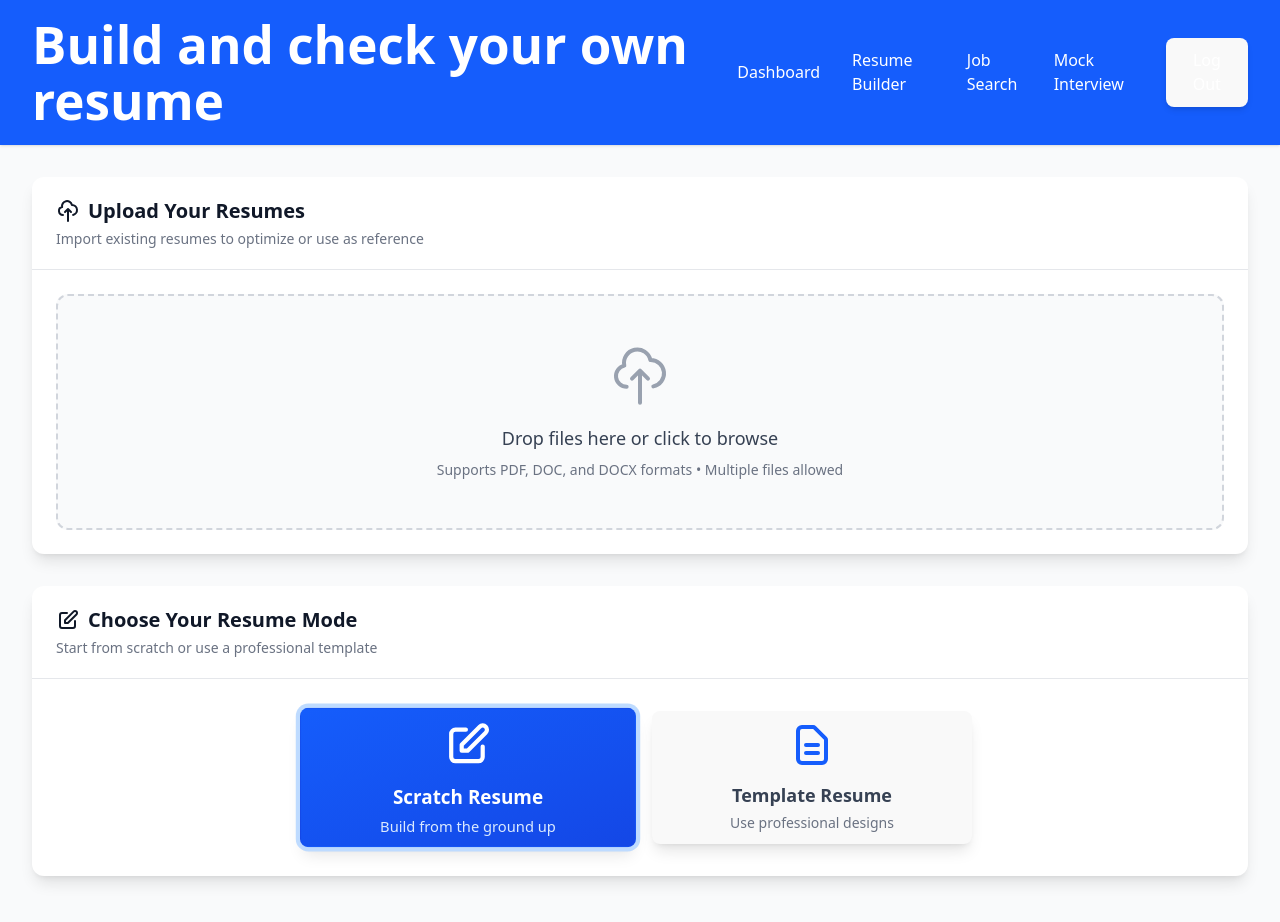
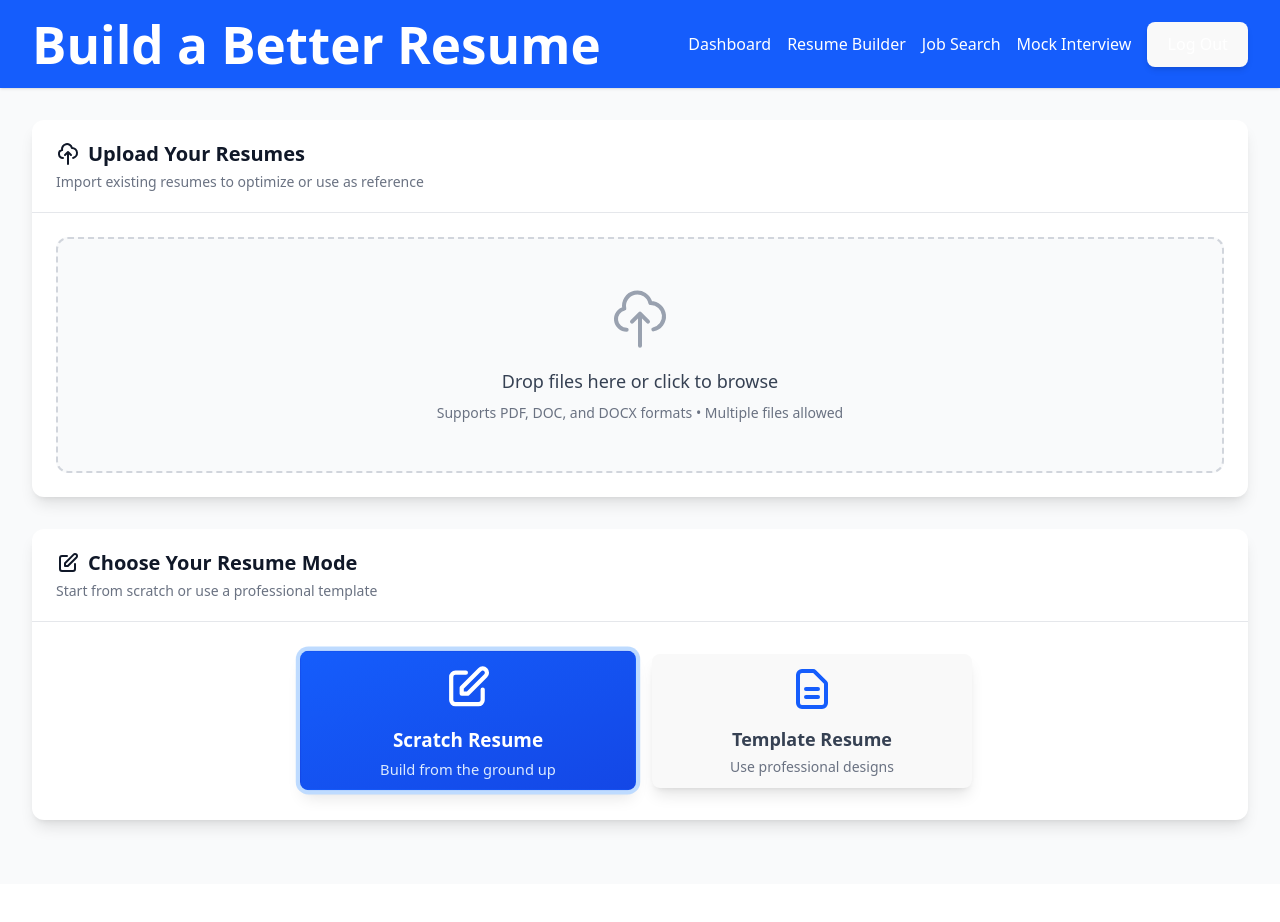
Before and after one commit to maitke01/ai-mock-interview, a React (Vite) app in the folder packages/app/: page /resume in a window 1280 px wide. Shown: the top 922 px of the page. After the commit the page ends 884 px from the top, so only its background shows below. Built offline with nearby package versions, Linux system fonts and the light colour scheme.

Commit message:
Fixed header and buttons arrangements

```diff
--- a/packages/app/src/components/Dashboard.tsx
+++ b/packages/app/src/components/Dashboard.tsx
@@ -174,7 +174,8 @@ const Dashboard: React.FC = () => {
       <div className='max-w-7xl mx-auto py-6 sm:px-6 lg:px-8'>
         <div className='px-4 py-6 sm:px-0'>
           <div className='mb-8'>
-            <h2 className='text-3xl font-bold text-gray-900 dark:text-white mb-2'>Welcome</h2>
+            <h2 className='text-3xl font-bold text-gray-900 dark:text-white mb-2'>Welcome!
+            </h2>
             <p className='text-gray-600 dark:text-gray-400'>
               You have {scheduledInterviews.length} scheduled interview{scheduledInterviews.length !== 1 ? 's' : ''}
               {' '}
--- a/packages/app/src/components/Header.tsx
+++ b/packages/app/src/components/Header.tsx
@@ -12,20 +12,20 @@ const Header: React.FC<HeaderProps> = ({ title = 'AI Resume & Interview Trainer'
     <div className='bg-blue-600 dark:bg-blue-800 shadow-sm'>
       <div className='max-w-7xl mx-auto px-4 sm:px-6 lg:px-8'>
         <div className='flex justify-between items-center py-4'>
-          <div>
+          <div className="flex-1 min-w-0">
             <h1 className='text-2xl font-bold text-white'>{title}</h1>
           </div>
-          <nav className='flex items-center space-x-8'>
-            <a href='#' className='font-bold hover:text-blue-200 font-medium' style={{ color: 'white' }} onClick={() => navigate('/dashboard')}>
+          <nav className='flex items-center space-x-4 flex-shrink-0 ml-4'>
+            <a href='#' className='text-white font-medium hover:text-blue-200 transition-colors' style={{ color: 'white' }} onClick={() => navigate('/dashboard')}>
               Dashboard
             </a>
-            <a href='#' className='font-bold hover:text-blue-200 font-medium' style={{ color: 'white' }} onClick={() => navigate('/resume')}>
+            <a href='#' className='text-white font-medium hover:text-blue-200 transition-colors' style={{ color: 'white' }} onClick={() => navigate('/resume')}>
               Resume Builder
             </a>
-            <a href='#' className='font-bold hover:text-blue-200 font-medium' style={{ color: 'white' }} onClick={() => navigate('/job-search')}>
+            <a href='#' className='text-white font-medium hover:text-blue-200 transition-colors' style={{ color: 'white' }} onClick={() => navigate('/job-search')}>
               Job Search
             </a>
-            <a href='#' className='font-bold hover:text-blue-200 font-medium' style={{ color: 'white' }} onClick={() => navigate('/interview')}>
+            <a href='#' className='text-white font-medium hover:text-blue-200 transition-colors' style={{ color: 'white' }} onClick={() => navigate('/interview')}>
               Mock Interview
             </a>
             <button
--- a/packages/app/src/components/ResumeBuilder.tsx
+++ b/packages/app/src/components/ResumeBuilder.tsx
@@ -1219,7 +1219,7 @@ const ResumeBuilder: React.FC = () => {
 
   return (
     <div className='min-h-screen bg-gray-50 dark:bg-gray-900'>
-      <Header title="Build and check your own resume" />
+      <Header title="Build a Better Resume" />
 
       <div className='max-w-7xl mx-auto py-8 sm:px-6 lg:px-8'>
         <div className='px-4 sm:px-0'>
```
